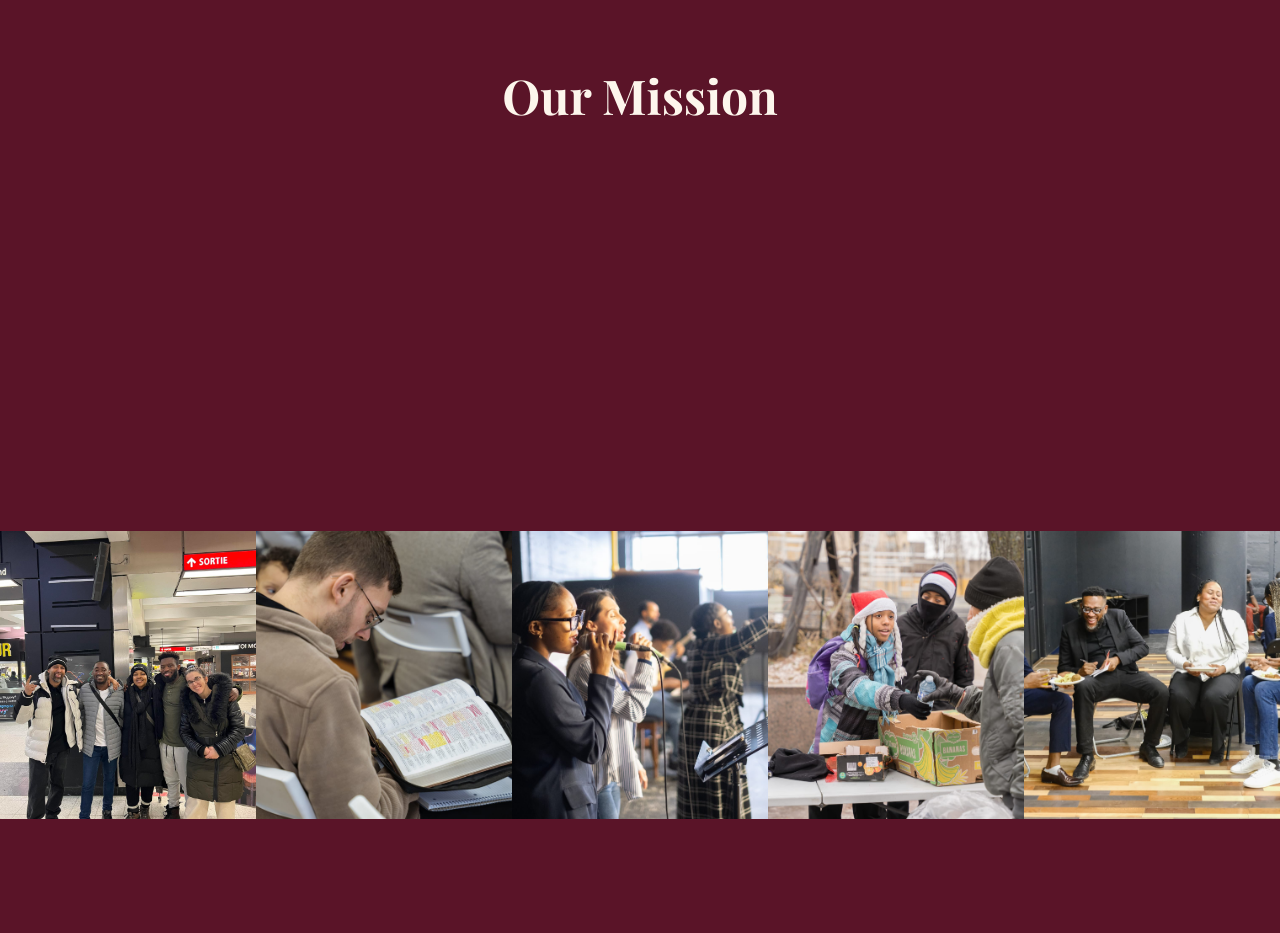
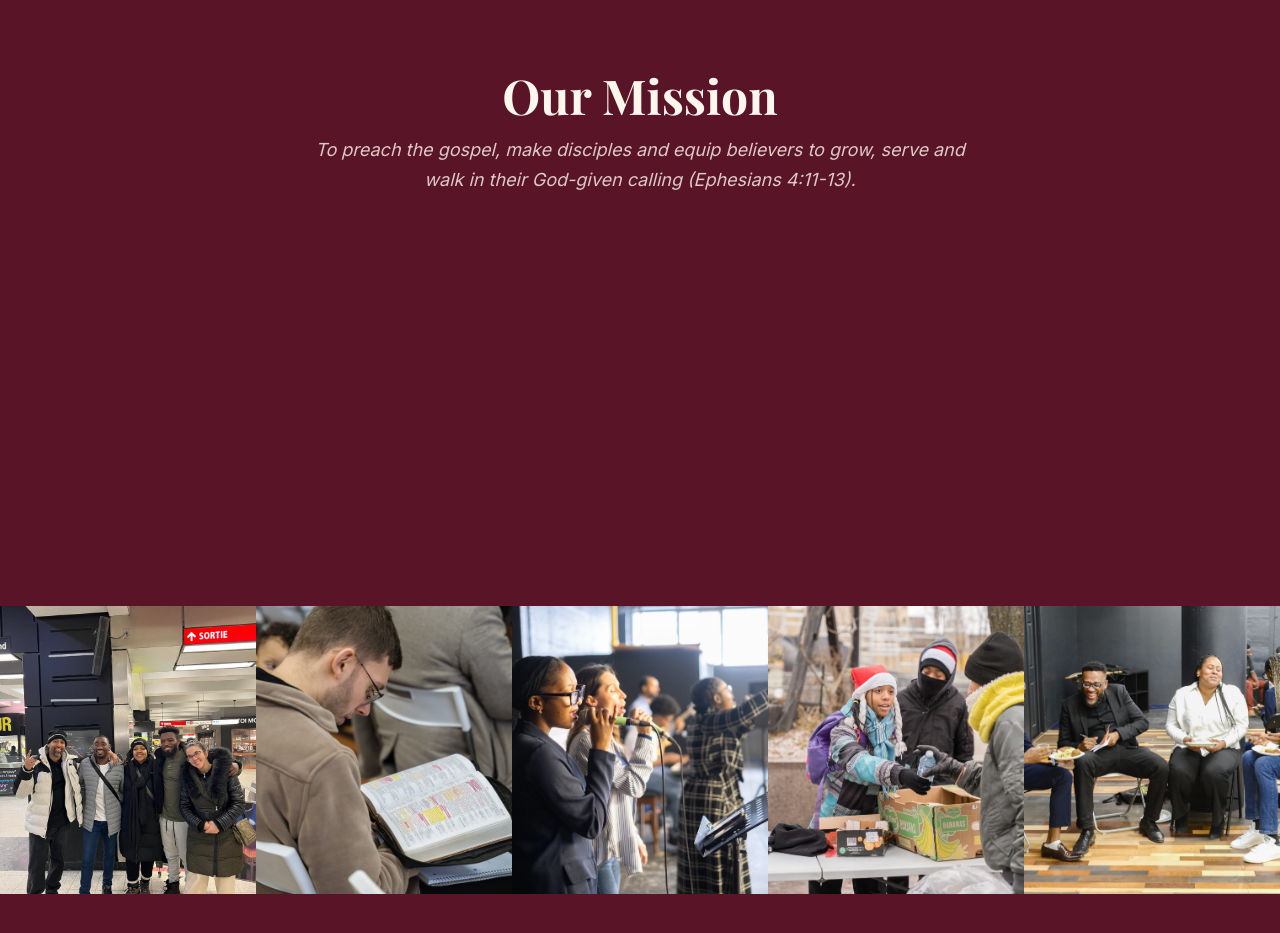
Before and after one commit to kelvinzigah/GRC-website, a React (Vite) app: page / in a window 1280 px wide. Shown: the part 2760-3693 px from the top of the page. Built offline with nearby package versions, Linux system fonts and the light colour scheme; a web font is replaced by a local one.

Commit message:
feat: add mission statement to Our Mission section (EN + FR)
Adds Ephesians 4:11-13 mission statement below the section headline,
styled as italic cream/80 text on the existing dark burgundy background.

```diff
--- a/src/components/sections/Values.jsx
+++ b/src/components/sections/Values.jsx
@@ -30,6 +30,9 @@ export function Values() {
     <SectionWrapper id="values" dark>
       <div className="text-center">
         <SectionHeadline dark>{t('values.headline')}</SectionHeadline>
+        <p className="mx-auto mt-4 max-w-2xl text-lg leading-relaxed text-cream/80 italic">
+          {t('values.statement')}
+        </p>
       </div>
 
       <div className="stagger-children mt-12 grid gap-8 sm:grid-cols-2 lg:grid-cols-3">
--- a/src/i18n/en.json
+++ b/src/i18n/en.json
@@ -53,6 +53,7 @@
   },
   "values": {
     "headline": "Our Mission",
+    "statement": "To preach the gospel, make disciples and equip believers to grow, serve and walk in their God-given calling (Ephesians 4:11-13).",
     "card1": {
       "title": "The Great Commission",
       "desc": "\"Go and make disciples of all nations.\" We exist to share the Gospel with everyone God places in our path."
--- a/src/i18n/fr.json
+++ b/src/i18n/fr.json
@@ -53,6 +53,7 @@
   },
   "values": {
     "headline": "Notre mission",
+    "statement": "Prêcher l'Évangile, faire des disciples et équiper les croyants pour grandir, servir et marcher dans leur vocation donnée par Dieu (Éphésiens 4:11-13).",
     "card1": {
       "title": "Le Grand Mandat",
       "desc": "\"Allez et faites de toutes les nations des disciples.\" Nous existons pour partager l'Évangile avec tous ceux que Dieu place sur notre chemin."
```
